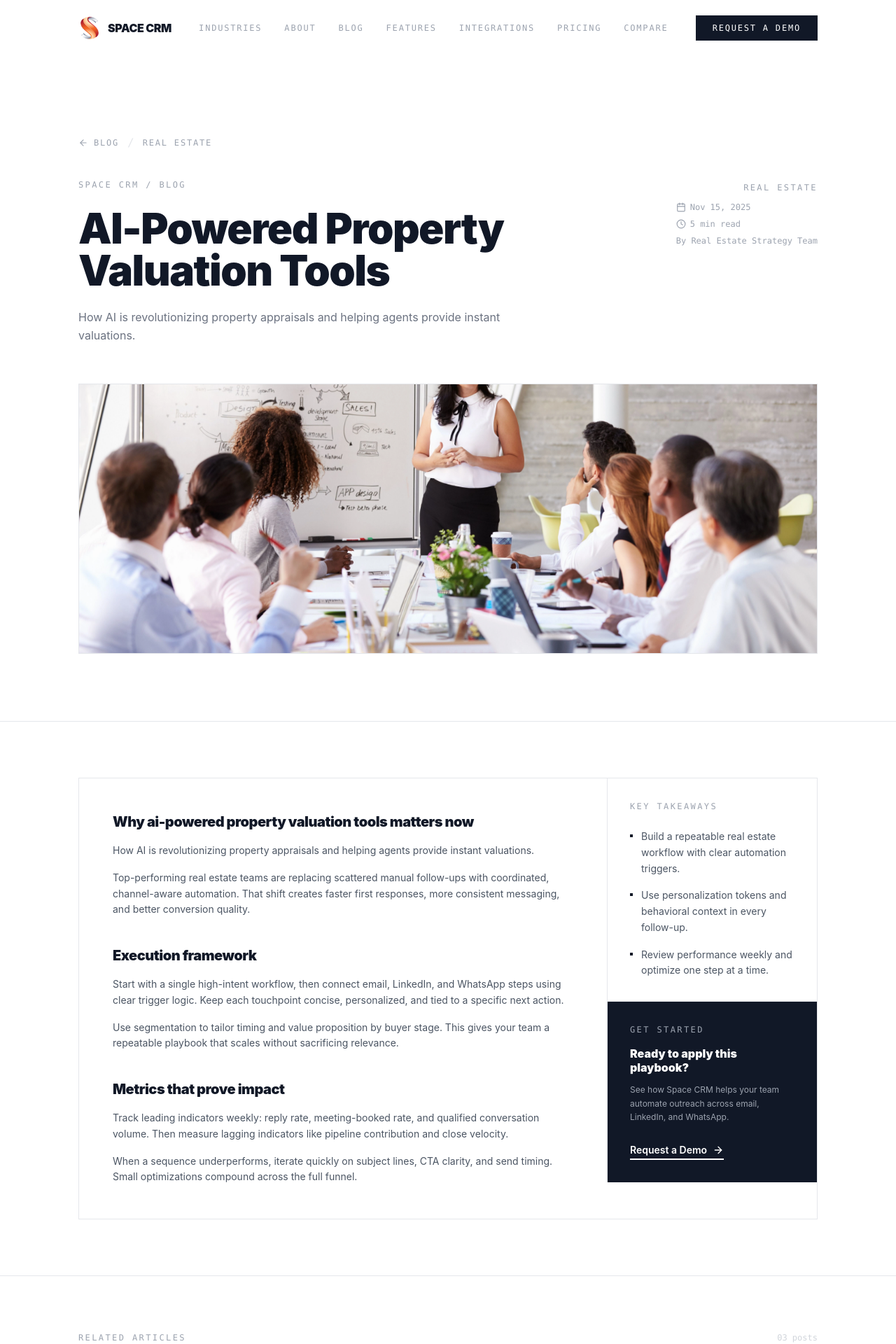
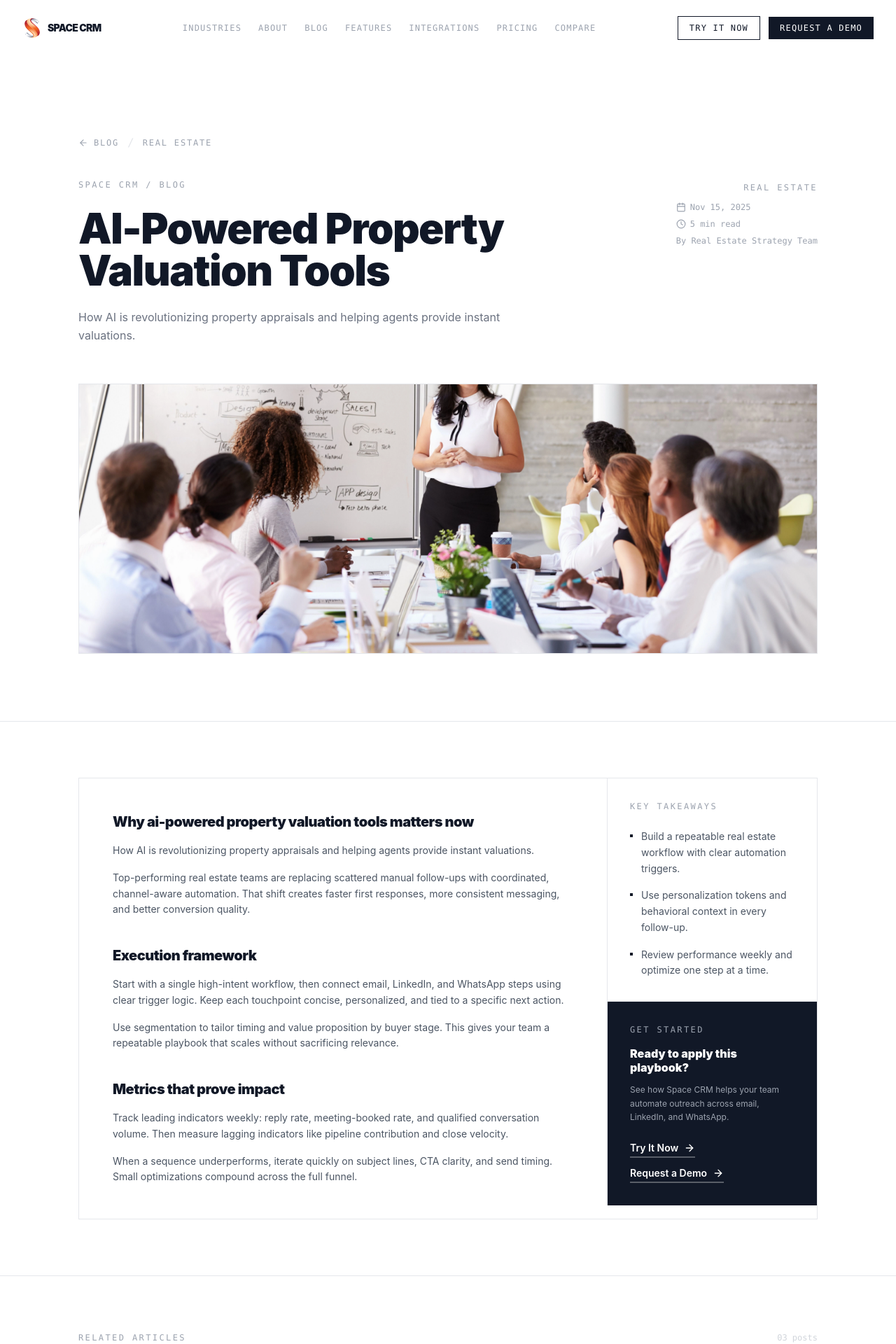
Before and after one commit to pmspaceai7-wq/spacecrmmail, a Next.js app: page /blog/ai-powered-property-valuation in a window 1280 px wide. Shown: the top 1920 px of the page at 70% size. Built offline with nearby package versions, Linux system fonts and the light colour scheme.

Commit message:
added spacecrm links

```diff
--- a/app/blog/[slug]/page.tsx
+++ b/app/blog/[slug]/page.tsx
@@ -217,13 +217,22 @@ export default async function BlogDetailsPage({ params }: BlogDetailsPageProps)
                   <p className="text-xs text-gray-400 leading-relaxed mb-6">
                     See how Space CRM helps your team automate outreach across email, LinkedIn, and WhatsApp.
                   </p>
+                  <div className="flex flex-col gap-3">
+                    <Link
+                      href="https://mail.spacecrm.net/spacecrm"
+                      className="inline-flex items-center gap-2 text-sm font-semibold text-white border-b-2 border-white/30 hover:border-white pb-0.5 transition-all duration-200 w-fit"
+                    >
+                      Try It Now
+                      <ArrowRight className="w-4 h-4" />
+                    </Link>
                     <Link
                       href="/demo"
-                    className="inline-flex items-center gap-2 text-sm font-semibold text-white border-b-2 border-white pb-0.5 hover:gap-3 transition-all duration-200"
+                      className="inline-flex items-center gap-2 text-sm font-semibold text-white border-b-2 border-white/30 hover:border-white pb-0.5 transition-all duration-200 w-fit"
                     >
                       Request a Demo
                       <ArrowRight className="w-4 h-4" />
                     </Link>
+                  </div>
                 </div>
               </aside>
             </div>
@@ -304,12 +313,20 @@ export default async function BlogDetailsPage({ params }: BlogDetailsPageProps)
                 See how Space CRM puts these playbooks into practice for your revenue team.
               </p>
             </div>
+            <div className="flex flex-col sm:flex-row gap-3 shrink-0">
+              <Link
+                href="https://mail.spacecrm.net/spacecrm"
+                className="px-10 py-4 border border-gray-900 text-gray-900 text-sm font-semibold tracking-wide hover:bg-gray-50 transition-colors duration-150 text-center"
+              >
+                Try It Now →
+              </Link>
               <Link
                 href="/demo"
-              className="px-10 py-4 bg-gray-900 text-white text-sm font-semibold tracking-wide hover:bg-gray-700 transition-colors duration-150 shrink-0 text-center"
+                className="px-10 py-4 bg-gray-900 text-white text-sm font-semibold tracking-wide hover:bg-gray-700 transition-colors duration-150 text-center"
               >
                 Book a Demo →
               </Link>
+            </div>
           </div>
         </div>
       </section>
--- a/app/industries/[slug]/page.tsx
+++ b/app/industries/[slug]/page.tsx
@@ -174,12 +174,20 @@ export default async function IndustryPage({ params }: PageProps) {
               </p>
             </div>
 
-            <Link
-              href="/demo"
-              className="px-10 py-4 bg-gray-900 text-white text-sm font-semibold hover:bg-gray-700 transition"
-            >
-              Book a Demo →
-            </Link>
+            <div className="flex flex-col sm:flex-row gap-3 shrink-0">
+              <Link
+                href="https://mail.spacecrm.net/spacecrm"
+                className="px-10 py-4 border border-gray-900 text-gray-900 text-sm font-semibold tracking-wide hover:bg-gray-50 transition-colors duration-150 text-center"
+              >
+                Try It Now →
+              </Link>
+              <Link
+                href="/demo"
+                className="px-10 py-4 bg-gray-900 text-white text-sm font-semibold tracking-wide hover:bg-gray-700 transition-colors duration-150 text-center"
+              >
+                Book a Demo →
+              </Link>
+            </div>
           </div>
         </div>
       </section>
--- a/components/Header.tsx
+++ b/components/Header.tsx
@@ -30,12 +30,12 @@ export default function Header() {
           isScrolled ? "border-b border-gray-200" : "border-b border-transparent"
         }`}
       >
-        <nav className="max-w-6xl mx-auto px-6 lg:px-12">
+        <nav className="max-w-7xl mx-auto px-4 lg:px-8">
           <div className="flex items-center justify-between h-16 md:h-20">
 
             {/* Logo */}
-            <Link href="/" className="flex items-center gap-2.5 group">
-              <div className="relative w-8 h-8">
+            <Link href="/" className="flex items-center gap-2 group shrink-0">
+              <div className="relative w-7 h-7">
                 <Image
                   src="/icononly_transparent_nobuffer.png"
                   alt="Space CRM Logo"
@@ -43,28 +43,28 @@ export default function Header() {
                   className="object-contain"
                 />
               </div>
-              <span className="text-base font-black tracking-tight text-gray-900 uppercase">
+              <span className="text-sm font-black tracking-tighter text-gray-900 uppercase">
                 Space CRM
               </span>
             </Link>
 
             {/* Desktop Navigation */}
-            <div className="hidden lg:flex items-center gap-8">
+            <div className="hidden lg:flex items-center gap-5 xl:gap-6">
               <Link
                 href="/industries"
-                className="text-xs font-mono tracking-[0.15em] uppercase text-gray-400 hover:text-gray-900 transition-colors duration-150"
+                className="text-[10px] xl:text-xs font-mono tracking-[0.1em] uppercase text-gray-400 hover:text-gray-900 transition-colors duration-150"
               >
                 Industries
               </Link>
               <Link
                 href="/about"
-                className="text-xs font-mono tracking-[0.15em] uppercase text-gray-400 hover:text-gray-900 transition-colors duration-150"
+                className="text-[10px] xl:text-xs font-mono tracking-[0.1em] uppercase text-gray-400 hover:text-gray-900 transition-colors duration-150"
               >
                 About
               </Link>
               <Link
                 href="/blog"
-                className="text-xs font-mono tracking-[0.15em] uppercase text-gray-400 hover:text-gray-900 transition-colors duration-150"
+                className="text-[10px] xl:text-xs font-mono tracking-[0.1em] uppercase text-gray-400 hover:text-gray-900 transition-colors duration-150"
               >
                 Blog
               </Link>
@@ -72,7 +72,7 @@ export default function Header() {
                 <Link
                   key={link.href}
                   href={link.href}
-                  className="text-xs font-mono tracking-[0.15em] uppercase text-gray-400 hover:text-gray-900 transition-colors duration-150"
+                  className="text-[10px] xl:text-xs font-mono tracking-[0.1em] uppercase text-gray-400 hover:text-gray-900 transition-colors duration-150"
                 >
                   {link.label}
                 </Link>
@@ -80,10 +80,16 @@ export default function Header() {
             </div>
 
             {/* CTA */}
-            <div className="hidden lg:flex items-center">
+            <div className="hidden lg:flex items-center gap-2 xl:gap-3">
+              <Link
+                href="https://mail.spacecrm.net/spacecrm"
+                className="px-4 py-2 border border-gray-900 text-gray-900 text-[10px] xl:text-xs font-mono tracking-[0.1em] uppercase hover:bg-gray-50 transition-colors duration-150 whitespace-nowrap"
+              >
+                Try It Now
+              </Link>
               <Link
                 href="/demo"
-                className="px-6 py-2.5 bg-gray-900 text-white text-xs font-mono tracking-[0.15em] uppercase hover:bg-gray-700 transition-colors duration-150"
+                className="px-4 py-2 bg-gray-900 text-white text-[10px] xl:text-xs font-mono tracking-[0.1em] uppercase hover:bg-gray-700 transition-colors duration-150 whitespace-nowrap"
               >
                 Request a Demo
               </Link>
@@ -134,7 +140,14 @@ export default function Header() {
                     ))}
                   </div>
 
-                  <div className="pt-6">
+                  <div className="pt-6 space-y-3">
+                    <Link
+                      href="https://mail.spacecrm.net/spacecrm"
+                      onClick={() => setIsMobileMenuOpen(false)}
+                      className="block w-full text-center px-6 py-3 border border-gray-900 text-gray-900 text-xs font-mono tracking-[0.15em] uppercase hover:bg-gray-50 transition-colors duration-150"
+                    >
+                      Try It Now
+                    </Link>
                     <Link
                       href="/demo"
                       onClick={() => setIsMobileMenuOpen(false)}
--- a/components/sections/CTA.tsx
+++ b/components/sections/CTA.tsx
@@ -95,10 +95,10 @@ export default function CTA() {
             </Link>
 
             <Link
-              href="#"
-              className="inline-flex items-center justify-center px-8 py-4 text-base font-semibold text-white bg-white/5 border border-white/20 rounded-full hover:bg-white/10 transition-all duration-300"
+              href="https://mail.spacecrm.net/spacecrm"
+              className="inline-flex items-center justify-center px-8 py-4 text-base font-semibold text-white bg-white/5 border border-white/20 rounded-full hover:bg-white/10 transition-all duration-300 shadow-lg hover:-translate-y-0.5"
             >
-              Schedule a Demo
+              Try It Now
             </Link>
           </div>
 
--- a/components/sections/Hero.tsx
+++ b/components/sections/Hero.tsx
@@ -104,6 +104,12 @@ export default function Hero() {
                   <ArrowRight className="w-4 h-4 group-hover:translate-x-1 transition-transform duration-150" />
                 </Link>
                 <Link
+                  href="https://mail.spacecrm.net/spacecrm"
+                  className="inline-flex items-center justify-center px-8 py-3.5 border border-gray-900 bg-white text-gray-900 text-sm font-semibold tracking-wide hover:bg-gray-50 transition-colors duration-150"
+                >
+                  Try It Now
+                </Link>
+                <Link
                   href="/features"
                   className="inline-flex items-center justify-center px-8 py-3.5 border border-gray-300 text-gray-700 text-sm font-semibold tracking-wide hover:border-gray-900 hover:text-gray-900 transition-colors duration-150"
                 >
```
Lines whose indentation alone changed are shown as unchanged.
